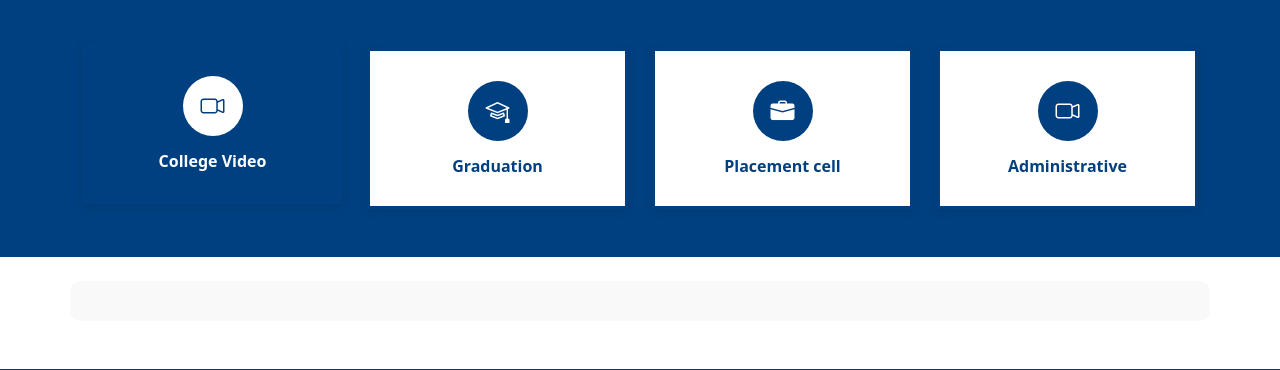
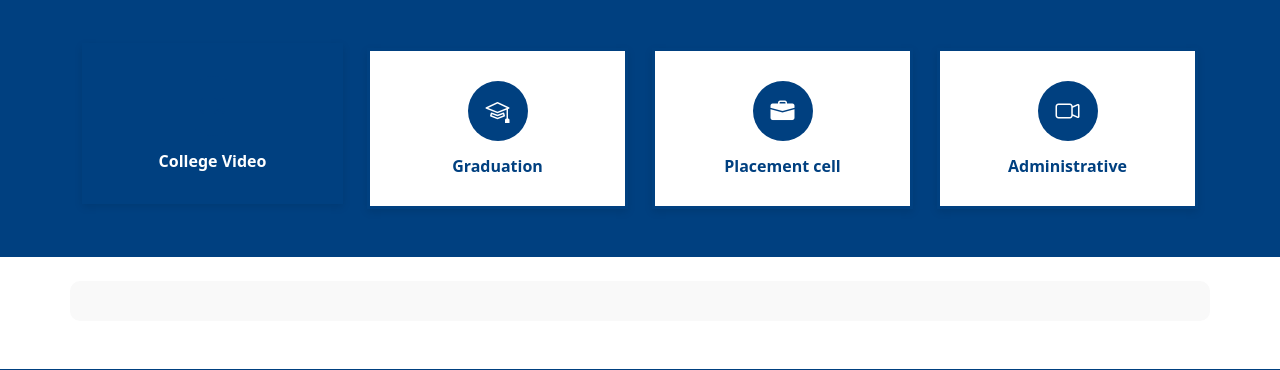
Before and after one commit to veni-56/college_site, a Django app: page / in a window 1280 px wide, with the pointer over the restyled element. Shown: the part 884-1254 px from the top of the page. Run offline with Django 5.2, Linux system fonts and the light colour scheme; data comes from the database, SQL or seed files in the repository.

Commit message:
Add style.css

```diff
--- a/homepage/static/css/style.css
+++ b/homepage/static/css/style.css
@@ -156,10 +156,10 @@ header, .college-header {
   transform: translateY(-5px);
 }
 
-.quicklink-box:hover .icon-wrapper {
+/*.quicklink-box:hover .icon-wrapper {
   background-color: white;
   color: #004080;
-}
+}*/
 
 .quicklink-box:hover .icon-wrapper i {
   color: #004080;
```
